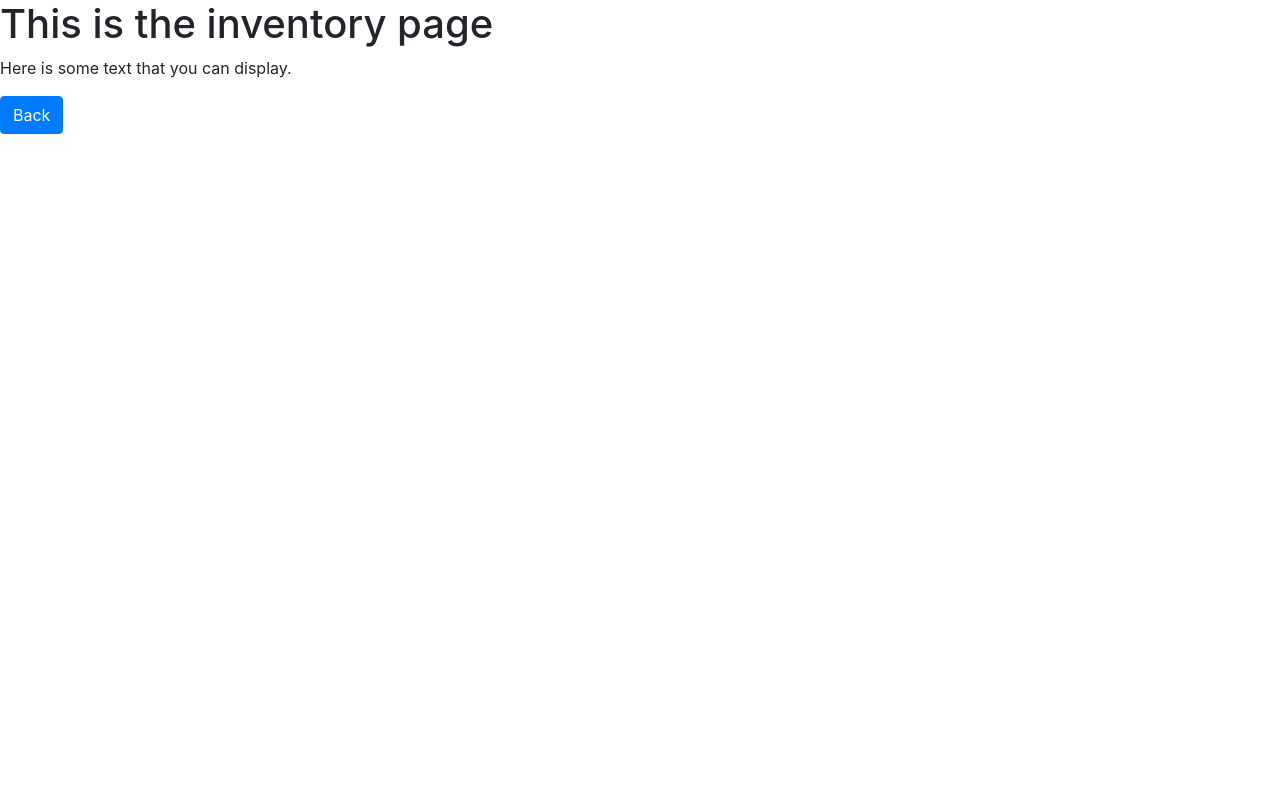
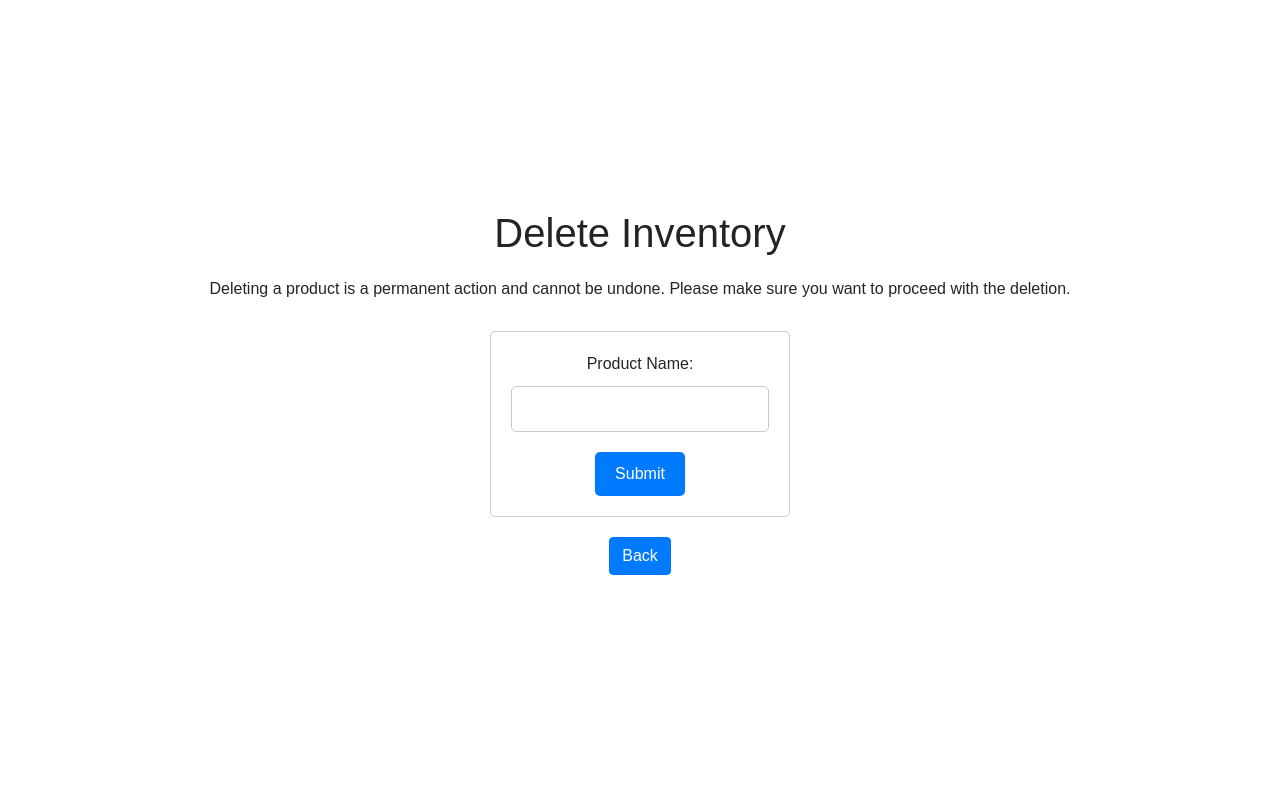
Before and after one commit to sridharsabarish/easyInventory, a Flask app: template templates/delete.html in a window 1280 px wide. Run offline with Flask 2, Linux system fonts and the light colour scheme; the template is opened without the code that fills it, so the values that code supplies are empty; some libraries are stand-ins or nearby versions.

Commit message:
Added Delete functionaltity to webapp

```diff
--- a/app.py
+++ b/app.py
@@ -56,8 +56,21 @@ def add():
     return render_template("add.html")
 
 
-@app.route("/inventory/delete", methods=["POST"])
-def delete():
+@app.route("/inventory/delete", methods=["GET", "POST"])
+def delete(productName=None):
+
+
+
+    delete = Delete()
+    print(productName)
+
+
+
+    if request.method == "POST":
+        item_name = request.form.get("name")
+        print("The product name is ", item_name)
+        delete.deleteData(str(item_name))
+
         # Handle form submission and delete item from inventory
         # Add your logic to delete the item from the inventory here
     # Redirect to the inventory page after deletion
@@ -72,8 +85,6 @@ def display():
     print(info_for_html)
     return render_template("display.html", inventory=info_for_html)
 
-    # Render the display template
-    return render_template("display.html")
 
 
 @app.route("/inventory/search", methods=["GET", "POST"])
--- a/inventoryManager.py
+++ b/inventoryManager.py
@@ -8,7 +8,6 @@ import tkinter as tk
 class DB:
 
     def createTable():
-
 
         try:
             conn = sqlite3.connect(Constants.DB_FILE)
@@ -142,7 +141,7 @@ class Display:
             total_cost = 0
             for row in cursor.fetchall():
 
-                if(row is None):
+                if row is None:
                     break
 
                 print(row)
@@ -187,7 +186,7 @@ class Delete:
             if len(input) == 0:
                 name = input(Constants.DELETE_PRODUCT_PROMPT)
             else:
-                print(input)
+                print("Else:", input)
                 name = input["itemName"]
                 print("name : ", name)
             conn = sqlite3.connect(Constants.DB_FILE)
--- a/templates/delete.html
+++ b/templates/delete.html
@@ -4,10 +4,70 @@
     <title>Inventory Page</title>
     <!-- Bootstrap CSS -->
     <link rel="stylesheet" href="https://stackpath.bootstrapcdn.com/bootstrap/4.5.2/css/bootstrap.min.css">
+    <style>
+        body {
+            display: flex;
+            flex-direction: column;
+            align-items: center;
+            justify-content: center;
+            height: 100vh;
+            font-family: Arial, sans-serif;
+        }
+
+        h1 {
+            margin-bottom: 20px;
+        }
+
+        p {
+            margin-bottom: 30px;
+        }
+
+        form {
+            display: flex;
+            flex-direction: column;
+            align-items: center;
+            justify-content: center;
+            width: 300px;
+            padding: 20px;
+            border: 1px solid #ccc;
+            border-radius: 5px;
+        }
+
+        label {
+            margin-bottom: 10px;
+        }
+
+        input[type="text"] {
+            width: 100%;
+            padding: 10px;
+            margin-bottom: 20px;
+            border: 1px solid #ccc;
+            border-radius: 5px;
+        }
+
+        button[type="submit"] {
+            padding: 10px 20px;
+            background-color: #007bff;
+            color: #fff;
+            border: none;
+            border-radius: 5px;
+            cursor: pointer;
+        }
+
+        .btn-primary {
+            margin-top: 20px;
+        }
+    </style>
 </head>
 <body>
-    <h1>This is the inventory page</h1>
-    <p>Here is some text that you can display.</p>
+    <h1>Delete Inventory</h1>
+    <p>Deleting a product is a permanent action and cannot be undone. Please make sure you want to proceed with the deletion.</p>
+
+    <form action="/inventory/delete" method="POST">
+        <label for="name">Product Name:</label>
+        <input type="text" id="name" name="name" required>
+        <button type="submit">Submit</button>
+    </form>
     <a href="/inventory" class="btn btn-primary mb-3">Back</a>
 
     <!-- Bootstrap JS -->
--- a/templates/display.html
+++ b/templates/display.html
@@ -26,7 +26,7 @@
                     <td class="text-center">{{ item.subtype }}</td>
                     <td class="text-center">{{ item.replacementDuration }}</td>
                     <td class="text-center">
-                        <a href="/inventory/{{ item.id }}/delete" class="btn btn-danger">Delete</a> <!-- Added delete button -->
+                        <a href="/inventory/delete" class="btn btn-danger" data-product-name="{{ item.name }}">Delete</a> <!-- Updated delete button with item name as a data attribute -->
                         <a href="/inventory/{{ item.id }}/modify" class="btn btn-primary">Modify</a> <!-- Added modify button -->
                     </td>
                 </tr>
```
